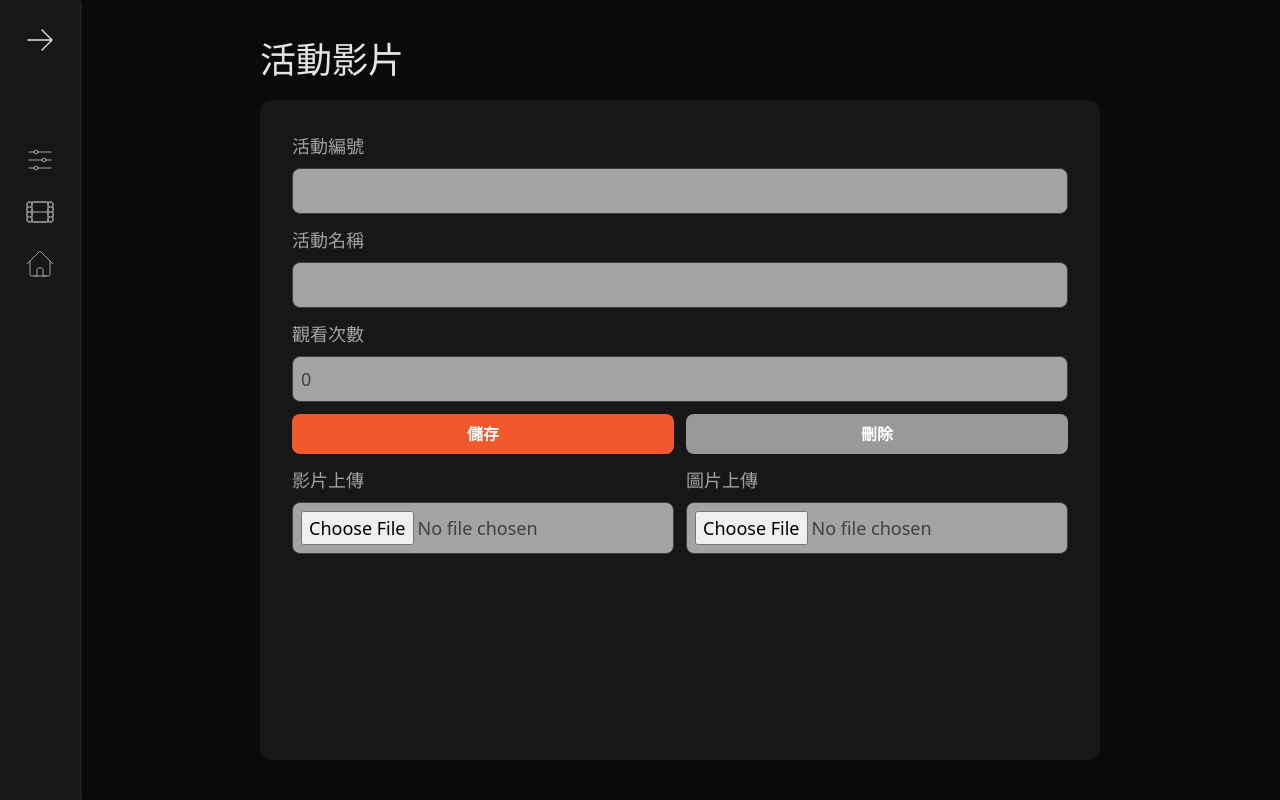
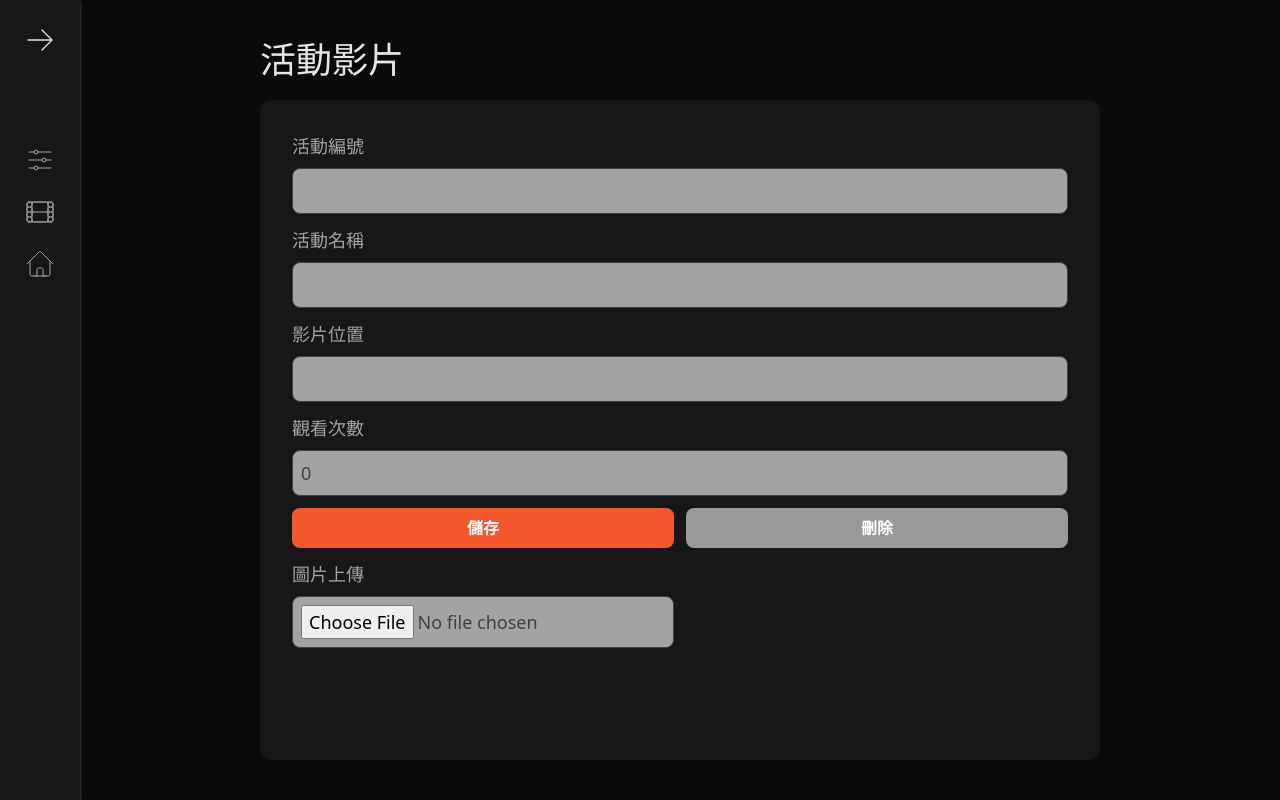
Before and after one commit to minktw2017/doban, a React (Vite) app: page /admin/activities/new in a window 1280 px wide. Built offline with nearby package versions, Linux system fonts and the light colour scheme.

Commit message:
admin activities

```diff
--- a/src/fake/FakeActivities.jsx
+++ b/src/fake/FakeActivities.jsx
@@ -157,7 +157,20 @@ const FakeActivities = ({ outsideNew = false }) => {
 									onChange={handleInputData}
 								/>
 							</div>
-
+							<div className="col-span-2">
+								<label for="title" className="inputLabel">
+									影片位置
+								</label>
+								<input
+									type="text"
+									name="filepath"
+									id="filepath"
+									value={data.filepath}
+									className="adminInputField"
+									required
+									onChange={handleInputData}
+								/>
+							</div>
 							<div className="col-span-2">
 								<label for="views" className="inputLabel">
 									觀看次數
@@ -189,7 +202,7 @@ const FakeActivities = ({ outsideNew = false }) => {
 								</button>
 							</div>
 							{/* 影片上傳 */}
-							<div className="col-span-1">
+							{/* <div className="col-span-1">
 								<label for="image" className="inputLabel">
 									影片上傳
 								</label>
@@ -208,7 +221,7 @@ const FakeActivities = ({ outsideNew = false }) => {
 										上傳影片
 									</button>
 								)}
-							</div>
+							</div> */}
 							{/* 圖片上傳 */}
 							<div className="col-span-1">
 								<label for="image" className="inputLabel">
```
